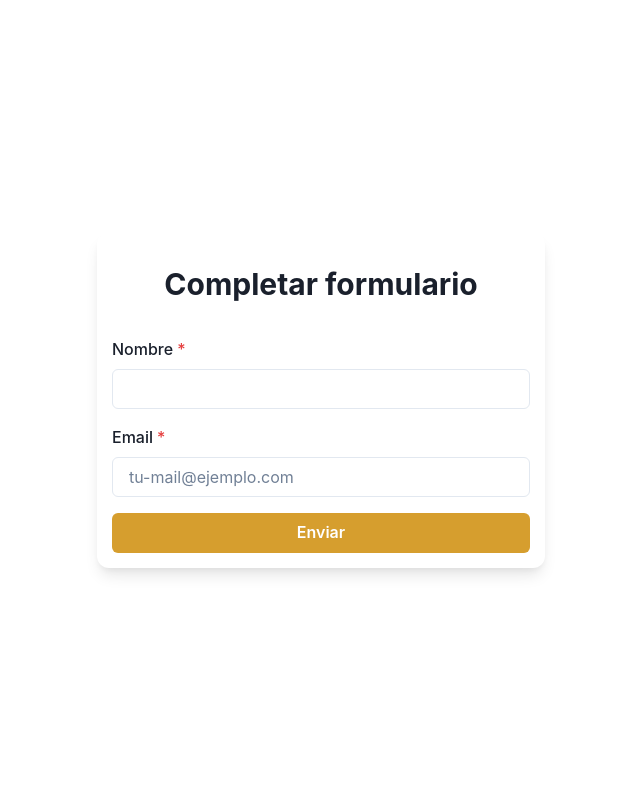
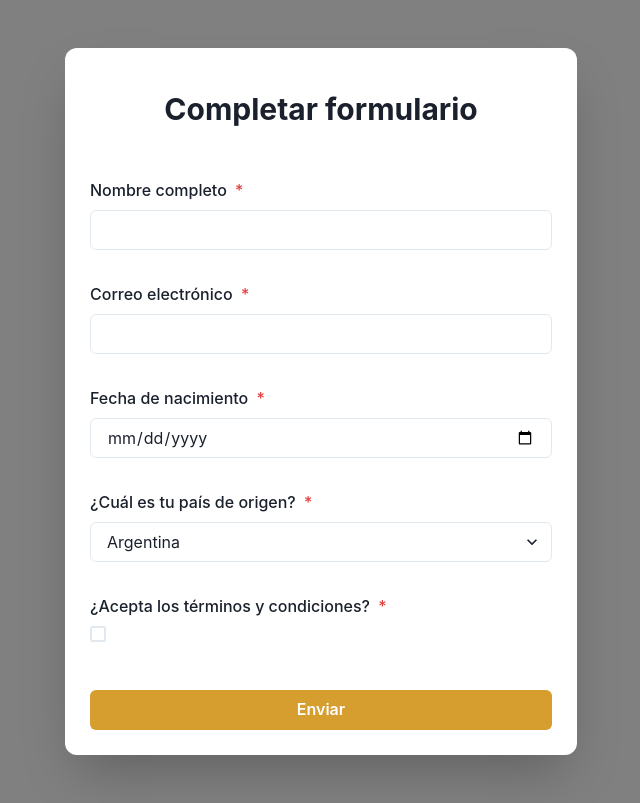
Before and after one commit to davidcicconi94/react-forms, a React (Create React App) app: page / in a window 1280 px wide. Shown: the whole page, without its empty margins (319-959 px from the left). Built offline with nearby package versions, Linux system fonts and the light colour scheme.

Commit message:
structure form ready

```diff
--- /dev/null
+++ b/src/components/Input.tsx
@@ -0,0 +1,76 @@
+import { Button } from "@chakra-ui/button";
+import { Checkbox } from "@chakra-ui/checkbox";
+import { FormControl, FormLabel } from "@chakra-ui/form-control";
+import { Input } from "@chakra-ui/input";
+import { Stack } from "@chakra-ui/layout";
+import { Select } from "@chakra-ui/select";
+import db from "../model/db.json";
+
+type OptionsProps = {
+  value: string;
+  label: string;
+};
+
+const InputForm = () => {
+  const elements = (
+    param: string,
+    name?: string,
+    options?: Array<OptionsProps | any>
+  ) => {
+    switch (param) {
+      case "text":
+        return <Input type={param} name={name} />;
+      case "date":
+        return <Input type={param} name={name} />;
+
+      case "email":
+        return <Input type={param} name={name} />;
+
+      case "select":
+        return <Select>{options}</Select>;
+
+      case "checkbox":
+        return <Checkbox colorScheme="orange" name={name} />;
+
+      case "submit":
+        return (
+          <Stack spacing={6}>
+            <Button
+              bg={"yellow.500"}
+              color={"white"}
+              _hover={{
+                bg: "yellow.600",
+              }}
+              name={name}
+            >
+              Enviar
+            </Button>
+          </Stack>
+        );
+
+      default:
+        break;
+    }
+  };
+
+  return (
+    <>
+      {db.items.map((item) => (
+        <FormControl isRequired={item.required}>
+          <FormLabel> {item.label === "Enviar" ? null : item.label} </FormLabel>
+          {elements(
+            item.type,
+            item.name,
+            item.options?.map((op) => (
+              <option key={op.value} value={op.value}>
+                {op.label}
+              </option>
+            ))
+          )}
+        </FormControl>
+      ))}
+    </>
+  );
+};
+
+export default InputForm;
--- a/src/pages/Form.tsx
+++ b/src/pages/Form.tsx
@@ -1,24 +1,16 @@
-import {
-  Button,
-  Flex,
-  FormControl,
-  FormLabel,
-  Heading,
-  Input,
-  Stack,
-  useColorModeValue,
-} from "@chakra-ui/react";
+import { Flex, Heading, Stack } from "@chakra-ui/react";
+import InputForm from "../components/Input";
 
 const Form = (): JSX.Element => {
   return (
-    <Flex minH={"100vh"} align={"center"} justify={"center"}>
+    <Flex minH={"100vh"} align={"center"} justify={"center"} bgColor="gray">
       <Stack
-        spacing={4}
+        spacing={8}
         w={"full"}
-        maxW={"md"}
+        maxW={"lg"}
         rounded={"xl"}
-        boxShadow={"lg"}
-        p="15"
+        boxShadow={"2xl"}
+        p="25"
         my={12}
         bgColor="white"
       >
@@ -30,25 +22,8 @@ const Form = (): JSX.Element => {
         >
           Completar formulario
         </Heading>
-        <FormControl id="nombre" isRequired>
-          <FormLabel>Nombre</FormLabel>
-          <Input _placeholder={{ color: "gray.500" }} type="email" />
-        </FormControl>
-        <FormControl id="email" isRequired>
-          <FormLabel>Email</FormLabel>
-          <Input type="email" placeholder="tu-mail@ejemplo.com" />
-        </FormControl>
-        <Stack spacing={6}>
-          <Button
-            bg={"yellow.500"}
-            color={"white"}
-            _hover={{
-              bg: "yellow.600",
-            }}
-          >
-            Enviar
-          </Button>
-        </Stack>
+
+        <InputForm />
       </Stack>
     </Flex>
   );
```
